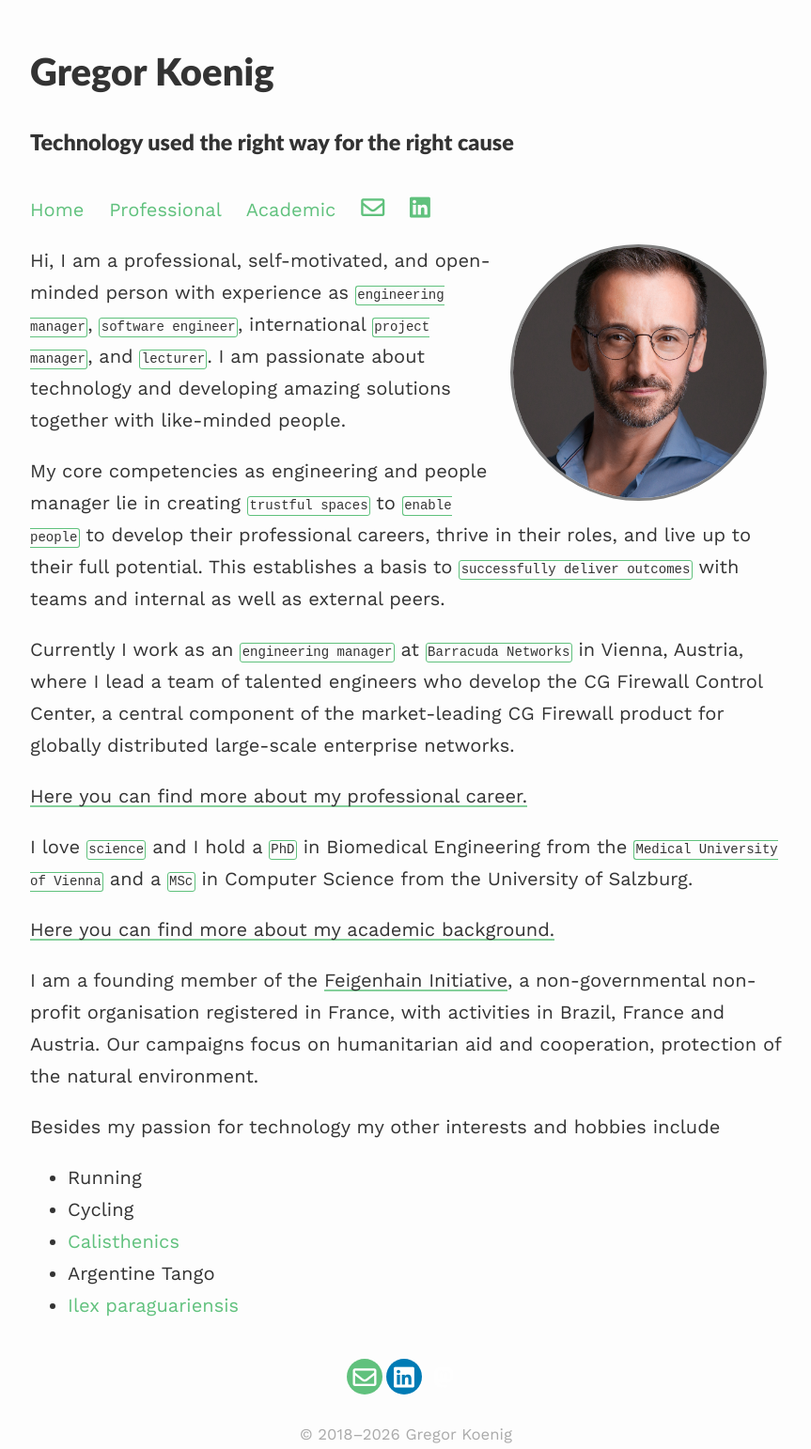
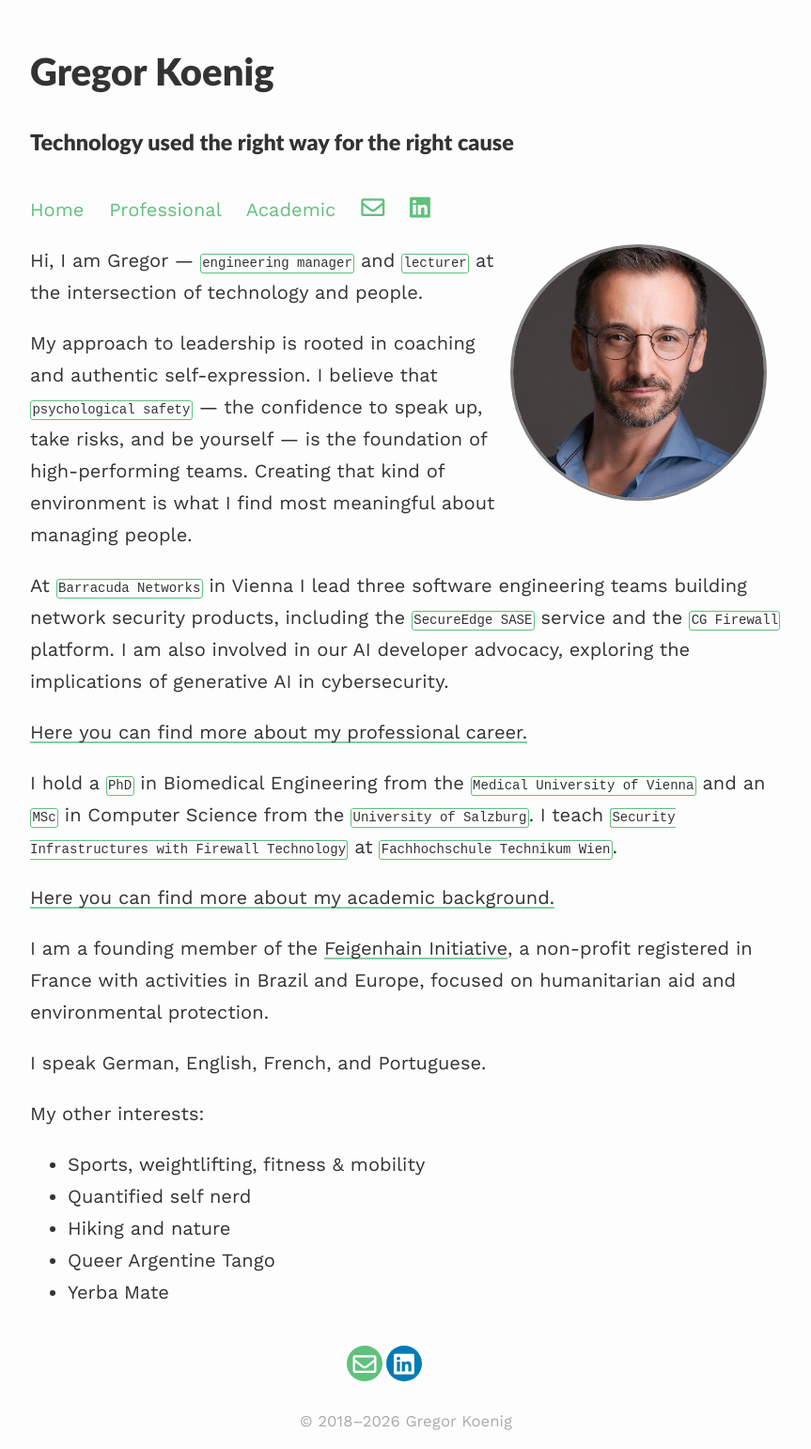
Before and after one commit to gregorkoenig/gregorkoenig.github.io, a Jekyll site: the page built from index.md, in a window 1280 px wide. Shown: the whole page at 94% size, without its empty margins (208-1071 px from the left). Built offline with Jekyll 4.4.1, drawn with Linux system fonts in a browser that asks for light colours; nearby versions of some CDN libraries.

Commit message:
Rewrite homepage — updated leadership style, career, hobbies, languages
Co-Authored-By: Claude Sonnet 4.6 <noreply@anthropic.com>

```diff
--- a/index.md
+++ b/index.md
@@ -7,30 +7,25 @@ profile:
 published: true
 ---
 
-  Hi, I am a professional, self-motivated, and open-minded person with experience as `engineering manager`, `software engineer`, international `project manager`, and `lecturer`. I am passionate about technology and developing amazing solutions together with like-minded people.
+Hi, I am Gregor — `engineering manager` and `lecturer` at the intersection of technology and people.
 
+My approach to leadership is rooted in coaching and authentic self-expression. I believe that `psychological safety` — the confidence to speak up, take risks, and be yourself — is the foundation of high-performing teams. Creating that kind of environment is what I find most meaningful about managing people.
 
-  My core competencies as engineering and people manager lie in creating `trustful spaces` to `enable people` to develop their professional careers, thrive in their roles, and live up to their full potential. This establishes a basis to `successfully deliver outcomes` with teams and internal as well as external peers.
+At `Barracuda Networks` in Vienna I lead three software engineering teams building network security products, including the `SecureEdge SASE` service and the `CG Firewall` platform. I am also involved in our AI developer advocacy, exploring the implications of generative AI in cybersecurity.
 
+[Here you can find more about my professional career.](https://gregorkoenig.github.io/professional)
 
-  Currently I work as an `engineering manager` at `Barracuda Networks` in Vienna, Austria, where I lead a team of talented engineers who develop the CG Firewall Control Center, a central component of the market-leading CG Firewall product for globally distributed large-scale enterprise networks.
+I hold a `PhD` in Biomedical Engineering from the `Medical University of Vienna` and an `MSc` in Computer Science from the `University of Salzburg`. I teach `Security Infrastructures with Firewall Technology` at `Fachhochschule Technikum Wien`.
 
+[Here you can find more about my academic background.](https://gregorkoenig.github.io/academic)
 
-  [Here you can find more about my professional career.](https://gregorkoenig.github.io/professional)
+I am a founding member of the [Feigenhain Initiative](https://feigenhain.org){:target="_blank"}, a non-profit registered in France with activities in Brazil and Europe, focused on humanitarian aid and environmental protection.
 
+I speak German, English, French, and Portuguese.
 
-  I love `science` and I hold a `PhD` in Biomedical Engineering from the `Medical University of Vienna` and a `MSc` in Computer Science from the University of Salzburg.
-
-
-  [Here you can find more about my academic background.](https://gregorkoenig.github.io/academic)
-
-
-  I am a founding member of the [Feigenhain Initiative](https://feigenhain.org){:target="_blank"}, a non-governmental non-profit organisation registered in France, with activities in Brazil, France and Austria. Our campaigns focus on humanitarian aid and cooperation, protection of the natural environment.
-
-
-  Besides my passion for technology my other interests and hobbies include
-  - Running
-  - Cycling
-  - [Calisthenics](https://stevenlow.org/overcoming-gravity/){:target="_blank"}
-  - Argentine Tango
-  - [Ilex paraguariensis](https://en.wikipedia.org/wiki/Yerba_mate){:target="_blank"}
+My other interests:
+- Sports, weightlifting, fitness & mobility
+- Quantified self nerd
+- Hiking and nature
+- Queer Argentine Tango
+- Yerba Mate
```
